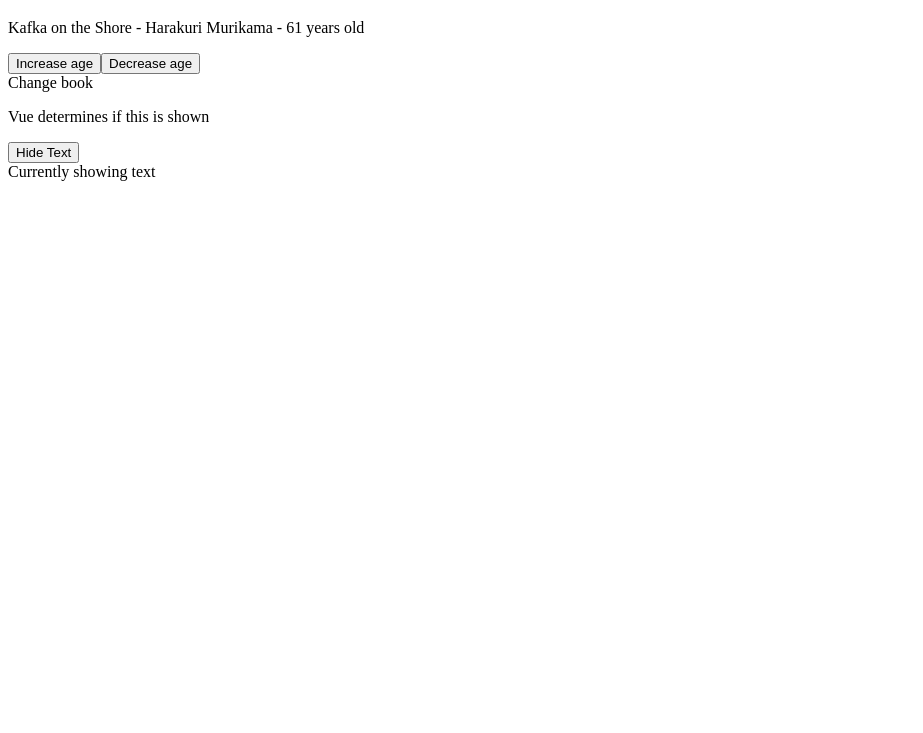
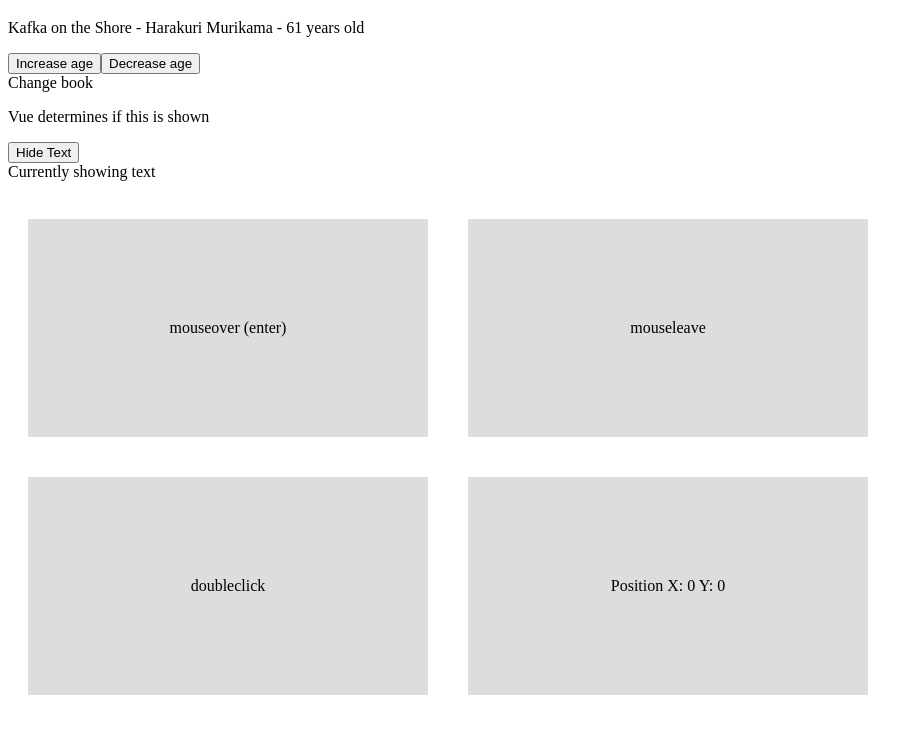
Before and after one commit to BradGrensewich/vue-tutorial, a plain HTML site: page index.html in a window 1280 px wide. Shown: the part 61-794 px from the top of the page, without its empty margins (0-923 px from the left). Drawn offline with nearby package versions, Linux system fonts and the light colour scheme.

Commit message:
some mouse events and the event object

```diff
--- a/app.js
+++ b/app.js
@@ -6,7 +6,9 @@ const app = Vue.createApp({
             showText: true,
             title: 'Kafka on the Shore',
             author: 'Harakuri Murikama',
-            age: 61
+            age: 61,
+            x: 0,
+            y: 0
         }
     },
     //a method property of the compenent filled with methods to be used
@@ -23,6 +25,19 @@ const app = Vue.createApp({
         },
         toggleShowText() {
             this.showText = !this.showText
+        },
+        //whenever we have events in the browser like double click, mouseleave ect. we get access to an
+        //optional even object. it's denoted here as e. it must be the first parameter to access it
+        handleEvent(e, data) {
+            //events have a ton of properties. here's an example
+            console.log(e, e.type)
+            if (data) {
+                console.log(data)
+            }
+        },
+        handleMouseMove(e) {
+            this.x = e.offsetX
+            this.y = e.offsetY
         }
     }
     //template: '<h2>I am the template</h2>'
--- a/index.html
+++ b/index.html
@@ -5,6 +5,16 @@
     <meta name="viewport" content="width=device-width, initial-scale=1.0">
     <title>Learning Vue</title>
     <script src="https://unpkg.com/vue@3.0.2"></script>
+    <style>
+        .box {
+          padding: 100px 0;
+          width: 400px;
+          text-align: center;
+          background: #ddd;
+          margin: 20px;
+          display: inline-block;
+        }
+      </style>
 </head>
 <body>
     <h1>Hello, Vue :)</h1>
@@ -14,7 +24,7 @@
         <button v-on:click="age--">Decrease age</button>
         <div @click="changeTitle('Norwegian wood')">Change book</div>
         <p v-if="showText">Vue determines if this is shown</p>
-        <button @click="toggleShowText()">
+        <button @click="toggleShowText">
             <span v-if="showText">Hide Text</span>
             <span v-else>Show Text</span>
         </button>
@@ -27,6 +37,15 @@
         <button v-on:click="age--">Decrease age</button>
         <div @click="title='Norwegian Wood'">Change book</div>
         -->
+
+        <br>
+        <!--mouse events
+        if we want to pass in our own arguments, we must explicitly pass in the event object as well
+        it must be the first argument-->
+        <div class="box" @mouseover="handleEvent($event, 'some data')">mouseover (enter)</div>
+        <div class="box" @mouseleave="handleEvent">mouseleave</div>
+        <div class="box" @dblclick="handleEvent">doubleclick</div>
+        <div class="box" @mousemove="handleMouseMove">Position X: {{ x }} Y: {{ y }}</div>
     </div>
     <script src="app.js"></script>
 </body>
```
